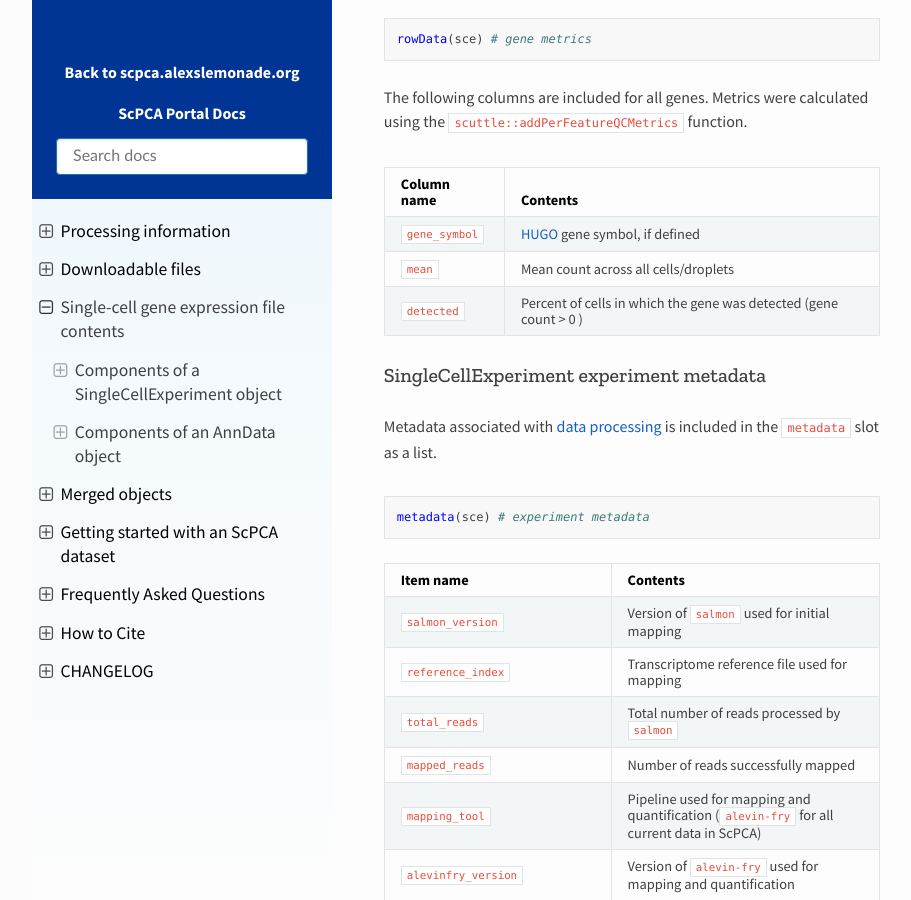
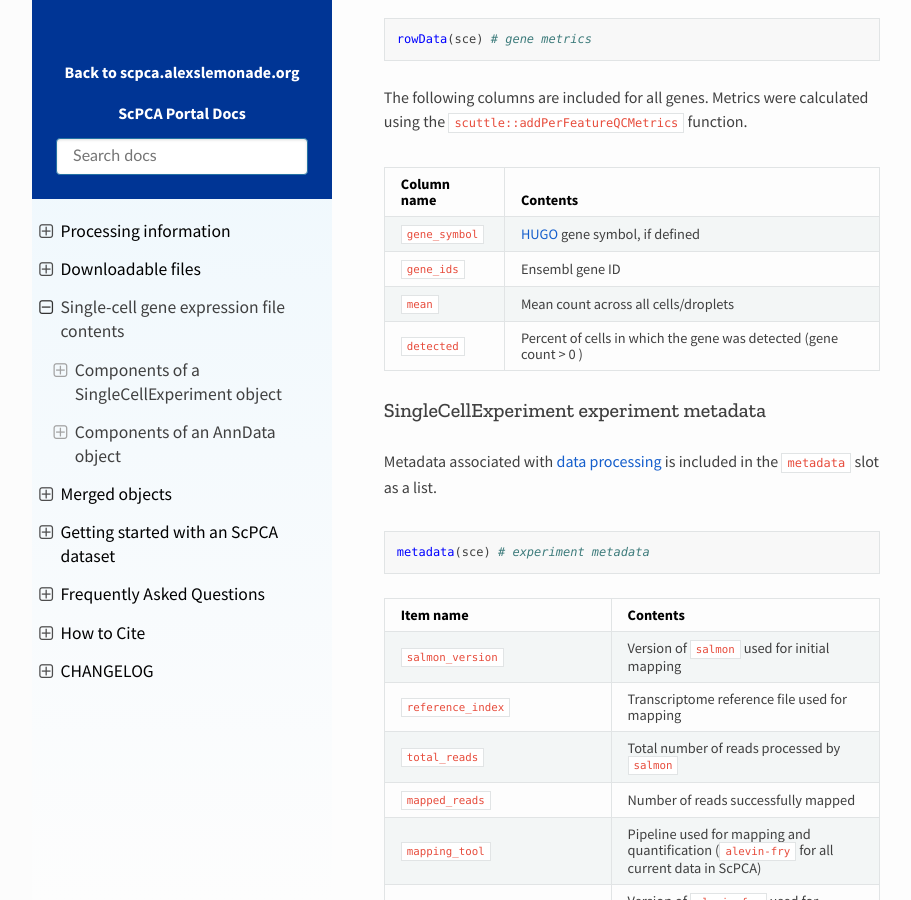
Before and after one commit to DongzeHE/scpca-docs, a Sphinx documentation site: the page built from docs/sce_file_contents.md, in a window 1280 px wide and 900 px high, scrolled down 3993 px. Shown: the whole window, without its empty margins (158-1069 px from the left). Built offline with Sphinx 7.4.7 and the Read the Docs theme 2.0.0, drawn with Linux system fonts in a browser that asks for light colours.

Commit message:
add gene_ids to the rowData

```diff
--- a/docs/sce_file_contents.md
+++ b/docs/sce_file_contents.md
@@ -103,10 +103,11 @@ rowData(sce) # gene metrics
 The following columns are included for all genes.
 Metrics were calculated using the [`scuttle::addPerFeatureQCMetrics`](https://rdrr.io/github/LTLA/scuttle/man/addPerFeatureQCMetrics.html) function.
 
-| Column name   | Contents                                                         |
-| ------------- | ---------------------------------------------------------------- |
-| `gene_symbol` | [HUGO](https://www.genenames.org) gene symbol, if defined        |
-| `mean`        | Mean count across all cells/droplets                             |
+| Column name   | Contents                                                          |
+| ------------- | ----------------------------------------------------------------- |
+| `gene_symbol` | [HUGO](https://www.genenames.org) gene symbol, if defined         |
+| `gene_ids`    | Ensembl gene ID                                                   |
+| `mean`        | Mean count across all cells/droplets                              |
 | `detected`    | Percent of cells in which the gene was detected (gene count > 0 ) |
 
 ### SingleCellExperiment experiment metadata
```
